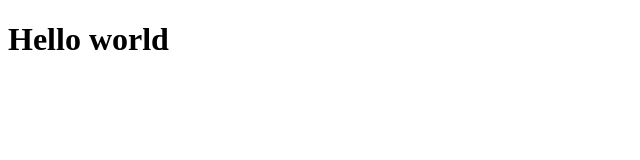
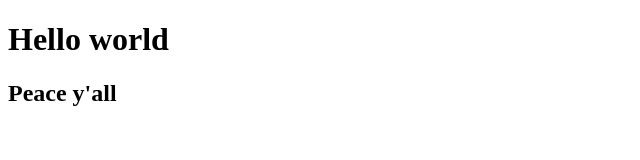
Before and after one commit to DairoIyin/newGitTest, a plain HTML site: page index.html in a window 1280 px wide. Shown: the whole page, without its empty margins (0-640 px from the left). Drawn offline with Linux system fonts and the light colour scheme.

Commit message:
made changes

```diff
--- a/index.html
+++ b/index.html
@@ -7,5 +7,6 @@
 </head>
 <body>
 	<h1>Hello world</h1>
+	<h2>Peace y'all</h2>
 </body>
 </html>
```
